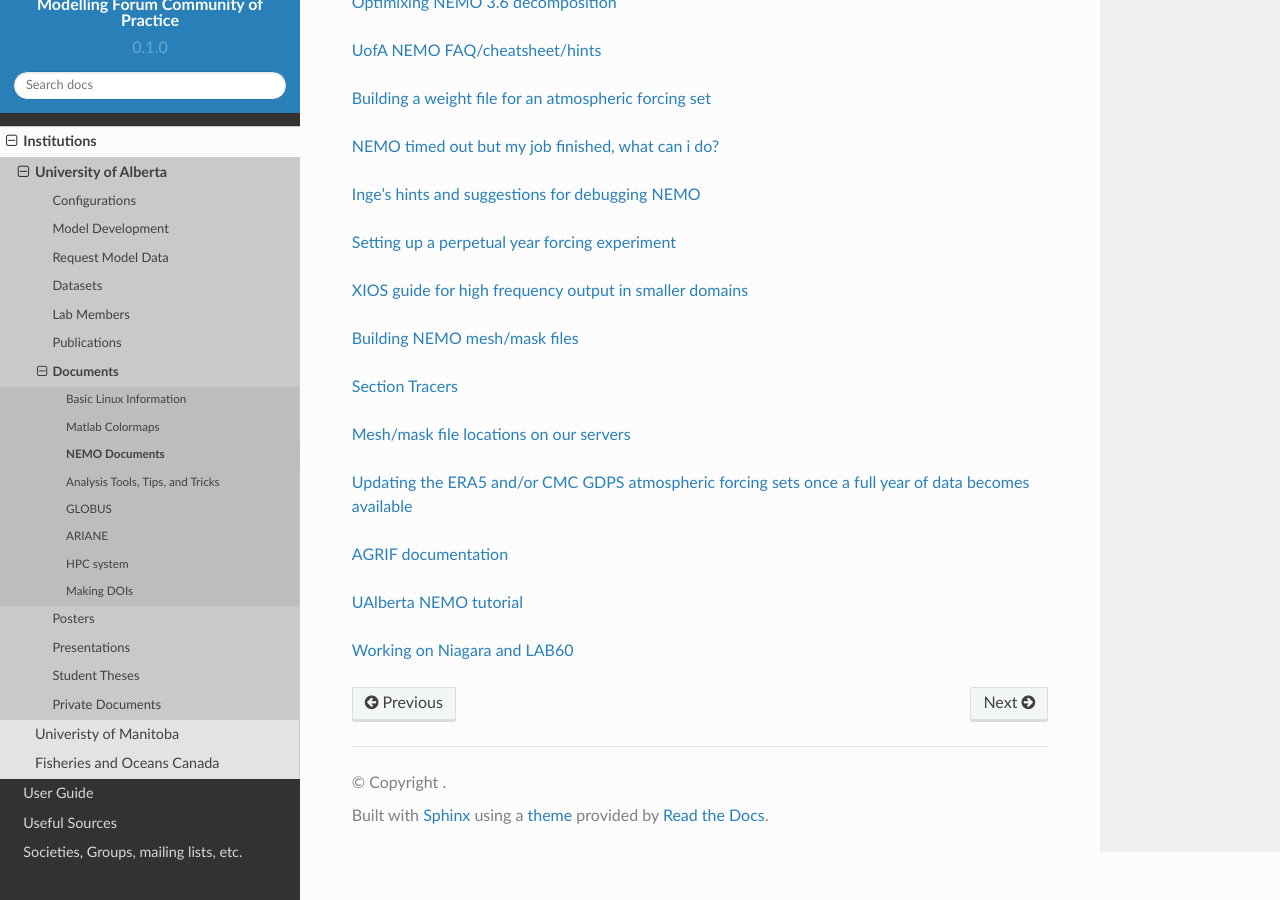
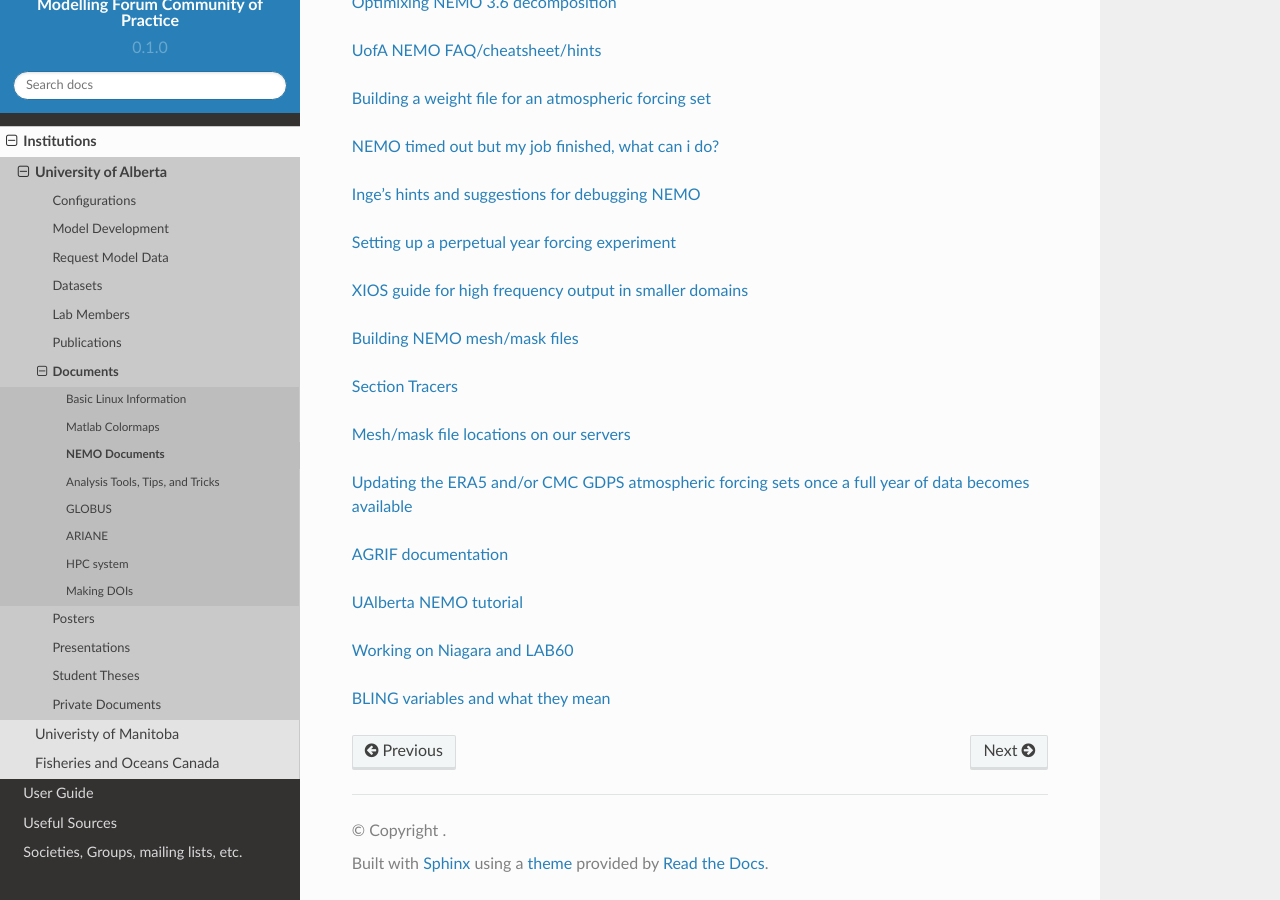
Before and after one commit to UofA-NEMO/Canadian-NEMO-Ocean-Modelling-Forum-Community-of-Practice, a Sphinx documentation site: the page built from docs/Institutions/UofA/Documents/NEMOdocuments.rst, in a window 1280 px wide and 900 px high, scrolled down 529 px. Built offline with Sphinx 7.4.7 and the Read the Docs theme 2.0.0, drawn with Linux system fonts in a browser that asks for light colours; pages that are not in the unit, such as notebooks, are missing from menus.

Commit message:
Update NEMOdocuments.rst

```diff
--- a/docs/Institutions/UofA/Documents/NEMOdocuments.rst
+++ b/docs/Institutions/UofA/Documents/NEMOdocuments.rst
@@ -42,3 +42,5 @@ The following is a list of documents we use for our NEMO simulations. Many are l
 `UAlberta NEMO tutorial <https://docs.google.com/document/d/1tWErkIAiK7JBJH2cncMndZaMipDQLvq8UfjwDPBKygA/>`_
 
 `Working on Niagara and LAB60 <https://docs.google.com/document/d/e/2PACX-1vTVnzzgpIRgJznZyjqa0h5m61J_XWWxVbWokMX_v8UA4pmChiilBOym59tuddhzg8nEmiKnB7XG8H3D/pub>`_
+
+`BLING variables and what they mean <https://docs.google.com/document/d/e/2PACX-1vTJ64Oxara0GNbhYpas1SrtP8uIiYvkJJ8vZUKtFdNiMPZvze9mocKb2nDUZKRwKjpnqaoZC-Fg-PHA/pub>`_
```
